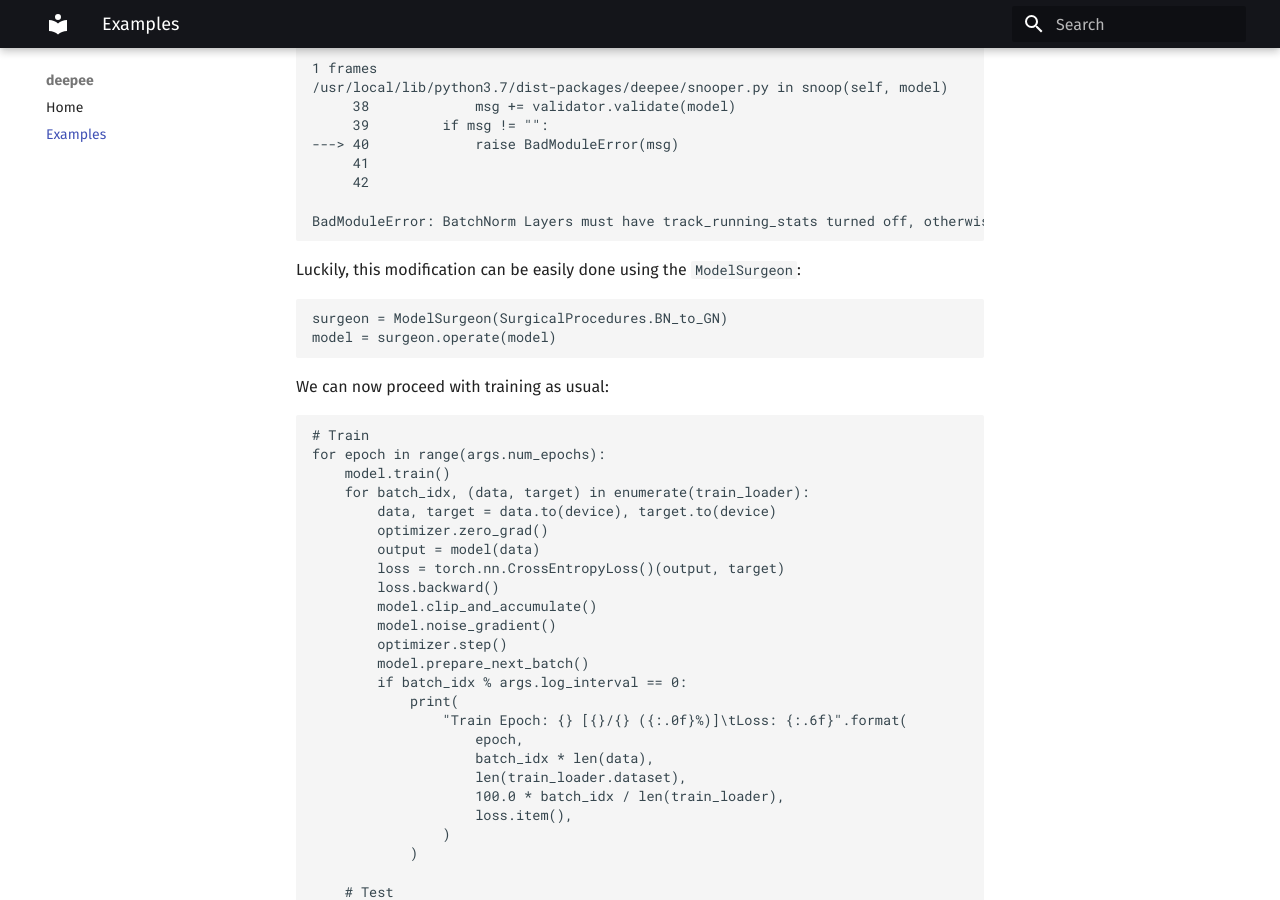
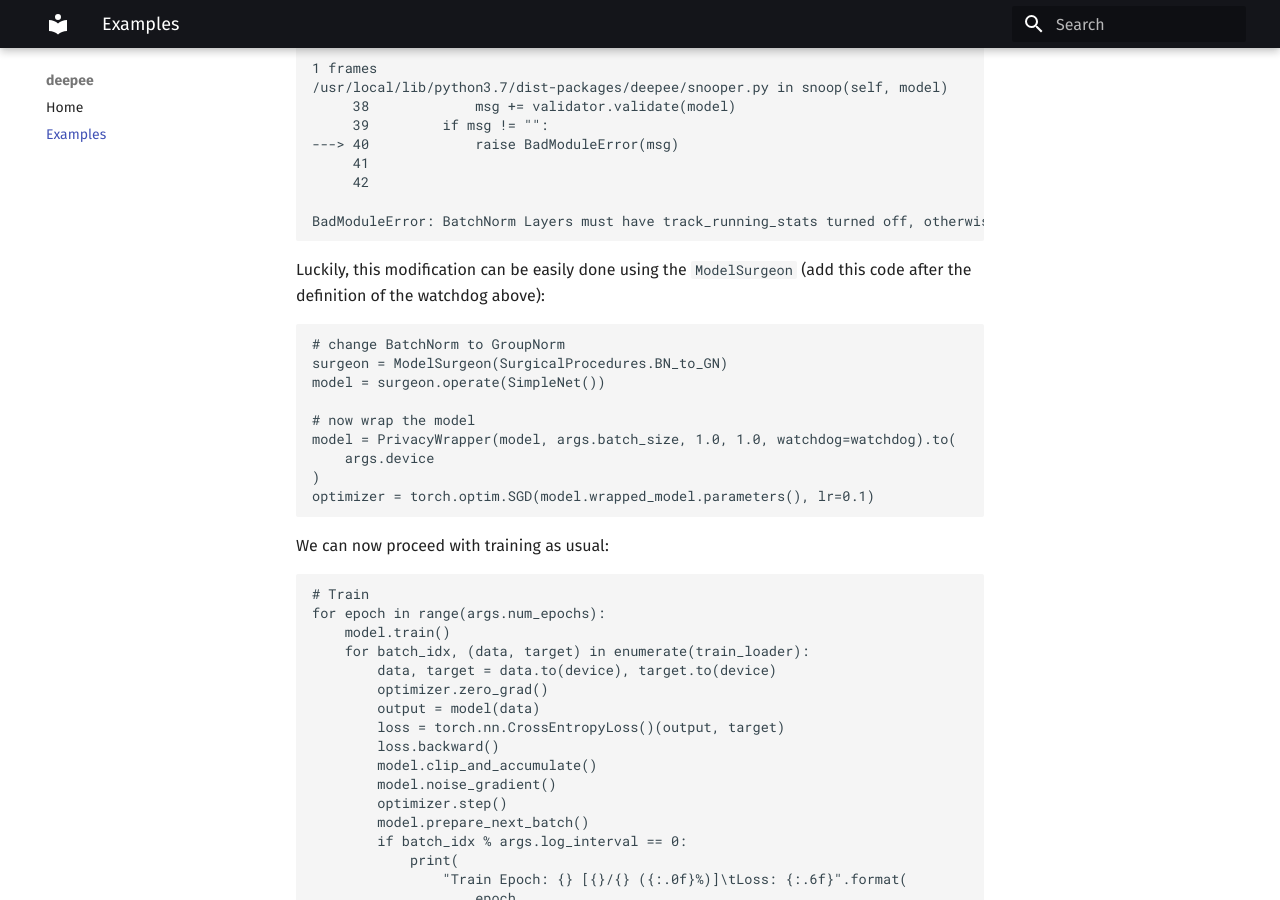
Before and after one commit to gkaissis/deepee, an MkDocs documentation site: the page built from docs/examples.md, in a window 1280 px wide and 900 px high, scrolled down 2045 px. Built offline with MkDocs 1.6.1 and Material for MkDocs 9.7.7, drawn with Linux system fonts in a browser that asks for light colours.

Commit message:
Make model surgeon example clearer
This way simply copy&paste-ing the correct code snippets directly runs.

````diff
--- a/docs/examples.md
+++ b/docs/examples.md
@@ -113,11 +113,18 @@ BadModuleError                            Traceback (most recent call last)
 BadModuleError: BatchNorm Layers must have track_running_stats turned off, otherwise be replaced with InstanceNorm, LayerNorm or GroupNorm.
 ```
 
-Luckily, this modification can be easily done using the `ModelSurgeon`:
+Luckily, this modification can be easily done using the `ModelSurgeon` (add this code after the definition of the watchdog above):
 
 ```py
+# change BatchNorm to GroupNorm
 surgeon = ModelSurgeon(SurgicalProcedures.BN_to_GN)
-model = surgeon.operate(model)
+model = surgeon.operate(SimpleNet())
+
+# now wrap the model
+model = PrivacyWrapper(model, args.batch_size, 1.0, 1.0, watchdog=watchdog).to(
+    args.device
+)
+optimizer = torch.optim.SGD(model.wrapped_model.parameters(), lr=0.1)
 ```
 
 We can now proceed with training as usual:
````
